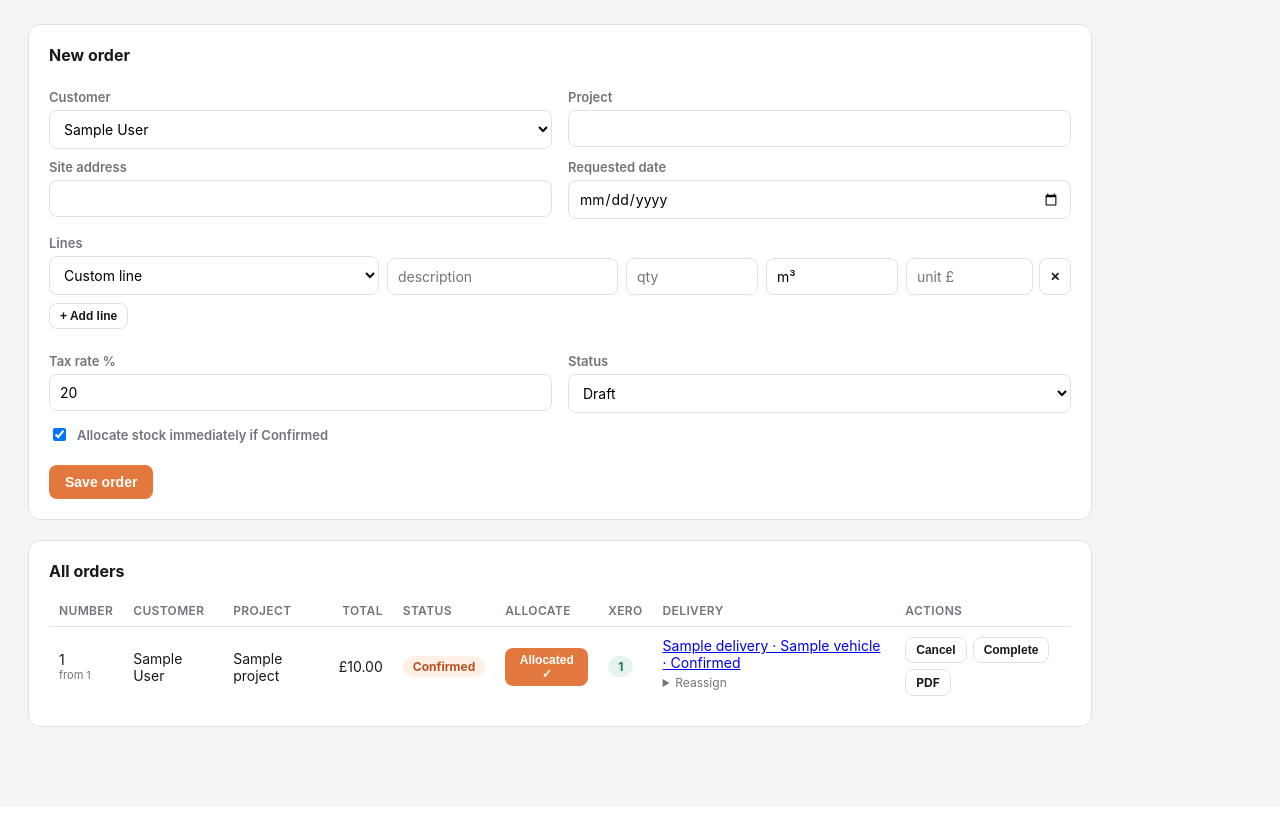
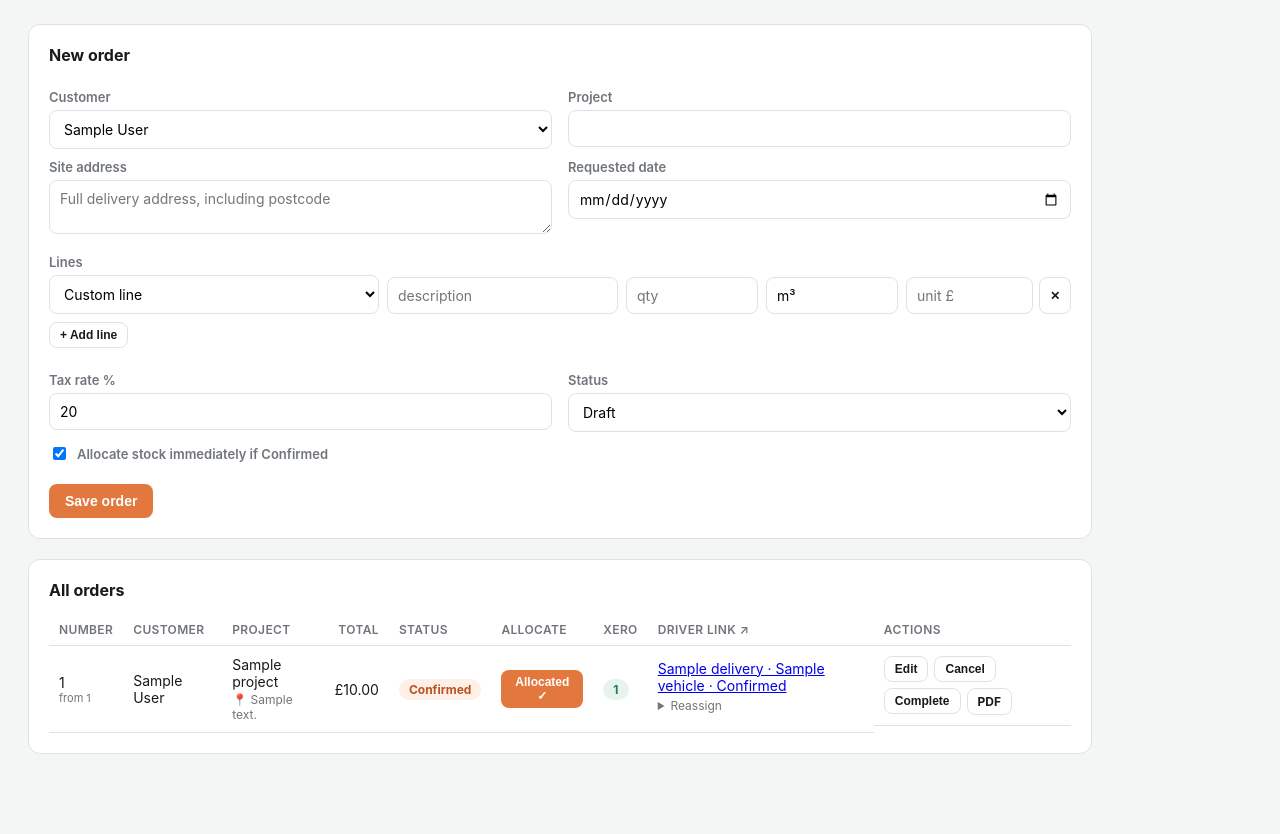
Before and after one commit to EIOPONE/tiger-one-web, a FastAPI app: template app/templates/orders.html in a window 1280 px wide. Before the commit the page ends 727 px from the top, so only its background shows below. Run offline with FastAPI, Linux system fonts and the light colour scheme; the template is opened without the code that fills it: most values are stand-ins (such as "Sample title", 1, 10 or a date in 2020); some libraries are stand-ins or nearby versions.

Commit message:
Address Update

```diff
--- a/app/crud.py
+++ b/app/crud.py
@@ -483,6 +483,19 @@ def _prepare_items(items: list[dict]) -> tuple[list[dict], Decimal]:
     return prepared, money(subtotal)
 
 
+def update_quote_details(db: Session, quote_id: int, project: str, site_address: str) -> models.Quote:
+    """Lets the office fix the project name/site address after a quote's
+    been saved — e.g. a site address that was typed too short or pasted
+    wrong — without touching its lines, totals or status."""
+    quote = db.get(models.Quote, quote_id)
+    if not quote:
+        raise ValueError("Quote not found")
+    quote.project = project.strip()
+    quote.site_address = site_address.strip()
+    db.flush()
+    return quote
+
+
 def save_quote(db: Session, header: dict, items: list[dict], username: str, quote_id: int | None = None) -> models.Quote:
     prepared, subtotal = _prepare_items(items)
     tax_rate = Decimal(str(header.get("tax_rate", 20) or 0))
@@ -642,6 +655,25 @@ def delete_quote(db: Session, quote_id: int) -> None:
 
 
 # --- orders ------------------------------------------------------------------------
+
+def update_order_details(db: Session, order_id: int, project: str, site_address: str) -> models.Order:
+    """Lets the office fix the project name/site address after an order's
+    been saved — e.g. the delivery driver flagged the address got cut
+    short — without touching its lines, totals, status or stock
+    allocation. Also clears the cached geocode so the next ETA refresh
+    re-geocodes the corrected address instead of reusing the old one."""
+    order = db.get(models.Order, order_id)
+    if not order:
+        raise ValueError("Order not found")
+    new_address = site_address.strip()
+    if new_address != order.site_address:
+        order.site_latitude = None
+        order.site_longitude = None
+    order.project = project.strip()
+    order.site_address = new_address
+    db.flush()
+    return order
+
 
 def save_order(db: Session, header: dict, items: list[dict], username: str, order_id: int | None = None) -> models.Order:
     prepared, subtotal = _prepare_items(items)
--- a/app/main.py
+++ b/app/main.py
@@ -622,6 +622,16 @@ async def quotes_new(request: Request, db: Session = Depends(db_dependency)):
     return RedirectResponse("/quotes", status_code=303)
 
 
+@app.post("/quotes/{quote_id}/edit-details")
+def quotes_edit_details(request: Request, quote_id: int, project: str = Form(""), site_address: str = Form(""),
+                         db: Session = Depends(db_dependency)):
+    user = require_office_user(request, db)
+    if isinstance(user, RedirectResponse):
+        return user
+    crud.update_quote_details(db, quote_id, project, site_address)
+    return RedirectResponse("/quotes", status_code=303)
+
+
 @app.post("/quotes/{quote_id}/status")
 def quotes_status(request: Request, quote_id: int, status: str = Form(...), db: Session = Depends(db_dependency)):
     user = require_office_user(request, db)
@@ -805,6 +815,16 @@ async def orders_new(request: Request, db: Session = Depends(db_dependency)):
     return RedirectResponse("/orders", status_code=303)
 
 
+@app.post("/orders/{order_id}/edit-details")
+def orders_edit_details(request: Request, order_id: int, project: str = Form(""), site_address: str = Form(""),
+                         db: Session = Depends(db_dependency)):
+    user = require_office_user(request, db)
+    if isinstance(user, RedirectResponse):
+        return user
+    crud.update_order_details(db, order_id, project, site_address)
+    return RedirectResponse("/orders", status_code=303)
+
+
 @app.post("/orders/{order_id}/status")
 def orders_status(request: Request, order_id: int, status: str = Form(...), db: Session = Depends(db_dependency)):
     user = require_office_user(request, db)
--- a/app/templates/orders.html
+++ b/app/templates/orders.html
@@ -16,7 +16,7 @@
       <div><label for="project">Project</label><input type="text" id="project" name="project"></div>
     </div>
     <div class="grid-2">
-      <div><label for="site_address">Site address</label><input type="text" id="site_address" name="site_address"></div>
+      <div><label for="site_address">Site address</label><textarea id="site_address" name="site_address" rows="2" placeholder="Full delivery address, including postcode"></textarea></div>
       <div><label for="requested_date">Requested date</label><input type="date" id="requested_date" name="requested_date"></div>
     </div>
 
@@ -47,7 +47,7 @@
   <h2>All orders</h2>
   {% if orders %}
   <table>
-    <tr><th>Number</th><th>Customer</th><th>Project</th><th class="right">Total</th><th>Status</th><th>Allocate</th><th>Xero</th><th>Delivery</th><th>Actions</th></tr>
+    <tr><th>Number</th><th>Customer</th><th>Project</th><th class="right">Total</th><th>Status</th><th>Allocate</th><th>Xero</th><th>Driver link ↗</th><th>Actions</th></tr>
     {% for o in orders %}
     <tr id="order-{{ o.order_id }}">
       <td>
@@ -55,7 +55,10 @@
         {% if o.source_quote %}<div class="muted" style="font-size:11px;">from {{ o.source_quote.quote_number }}</div>{% endif %}
       </td>
       <td>{{ o.customer.display_name }}</td>
-      <td>{{ o.project }}</td>
+      <td>
+        {{ o.project }}
+        {% if o.site_address %}<div class="muted" style="font-size:12px;margin-top:2px;white-space:pre-line;">📍 {{ o.site_address }}</div>{% endif %}
+      </td>
       <td class="right">£{{ "%.2f"|format(o.total) }}</td>
       <td><span class="pill pill-{{ o.status|lower|replace(' ', '-') }}">{{ o.status }}</span></td>
       <td>
@@ -128,6 +131,7 @@
         {% endif %}
       </td>
       <td class="row-actions">
+        <button type="button" class="btn btn-outline btn-small" onclick="toggleEditRow('edit-order-{{ o.order_id }}')">Edit</button>
         {% if o.status == 'Draft' %}<form method="post" action="/orders/{{ o.order_id }}/status"><input type="hidden" name="status" value="Confirmed"><button class="btn btn-outline btn-small" type="submit">Confirm</button></form>{% endif %}
         {% if o.status in ['Draft', 'Confirmed'] %}<form method="post" action="/orders/{{ o.order_id }}/status"><input type="hidden" name="status" value="Cancelled"><button class="btn btn-outline btn-small" type="submit">Cancel</button></form>{% endif %}
         {% if o.status == 'Confirmed' %}<form method="post" action="/orders/{{ o.order_id }}/status"><input type="hidden" name="status" value="Completed"><button class="btn btn-outline btn-small" type="submit">Complete</button></form>{% endif %}
@@ -137,6 +141,23 @@
           <button class="btn btn-outline btn-small" type="submit" style="color:#B42318;">Delete</button>
         </form>
         {% endif %}
+      </td>
+    </tr>
+    <tr class="edit-row" id="edit-order-{{ o.order_id }}">
+      <td colspan="9">
+        <div class="card-inline">
+          <form method="post" action="/orders/{{ o.order_id }}/edit-details">
+            <div class="grid-2">
+              <div><label>Project</label><input type="text" name="project" value="{{ o.project }}"></div>
+              <div><label>Site address</label><textarea name="site_address" rows="2" placeholder="Full delivery address, including postcode">{{ o.site_address }}</textarea></div>
+            </div>
+            <p class="muted" style="font-size:12px;margin:6px 0 0;">Only the project name and site address can be changed here — to change lines, items or pricing, cancel this order and raise a new one.</p>
+            <div style="margin-top:12px;display:flex;gap:8px;">
+              <button class="btn btn-primary btn-small" type="submit">Save changes</button>
+              <button class="btn btn-outline btn-small" type="button" onclick="toggleEditRow('edit-order-{{ o.order_id }}')">Cancel</button>
+            </div>
+          </form>
+        </div>
       </td>
     </tr>
     {% endfor %}
```
Also changed, not shown: app/templates/quotes.html (+23 -2 lines), tests/test_admin_editing.py (+58 -0 lines).
